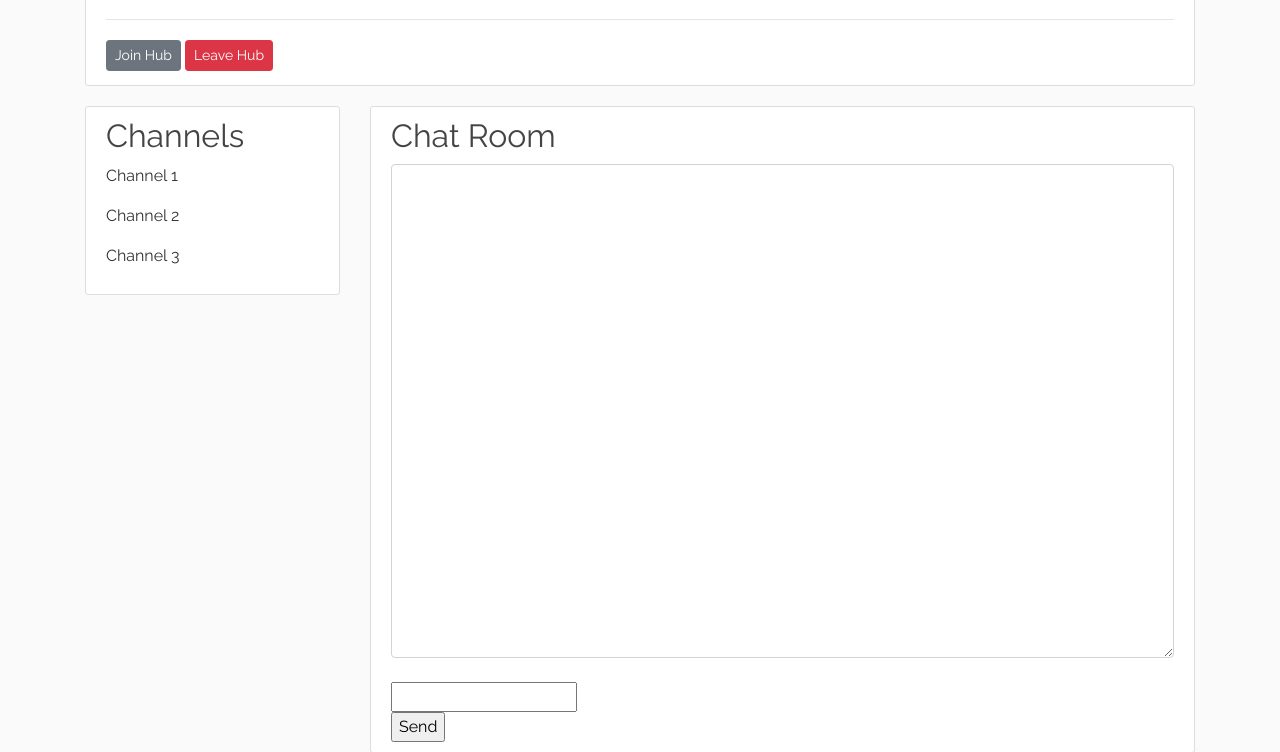
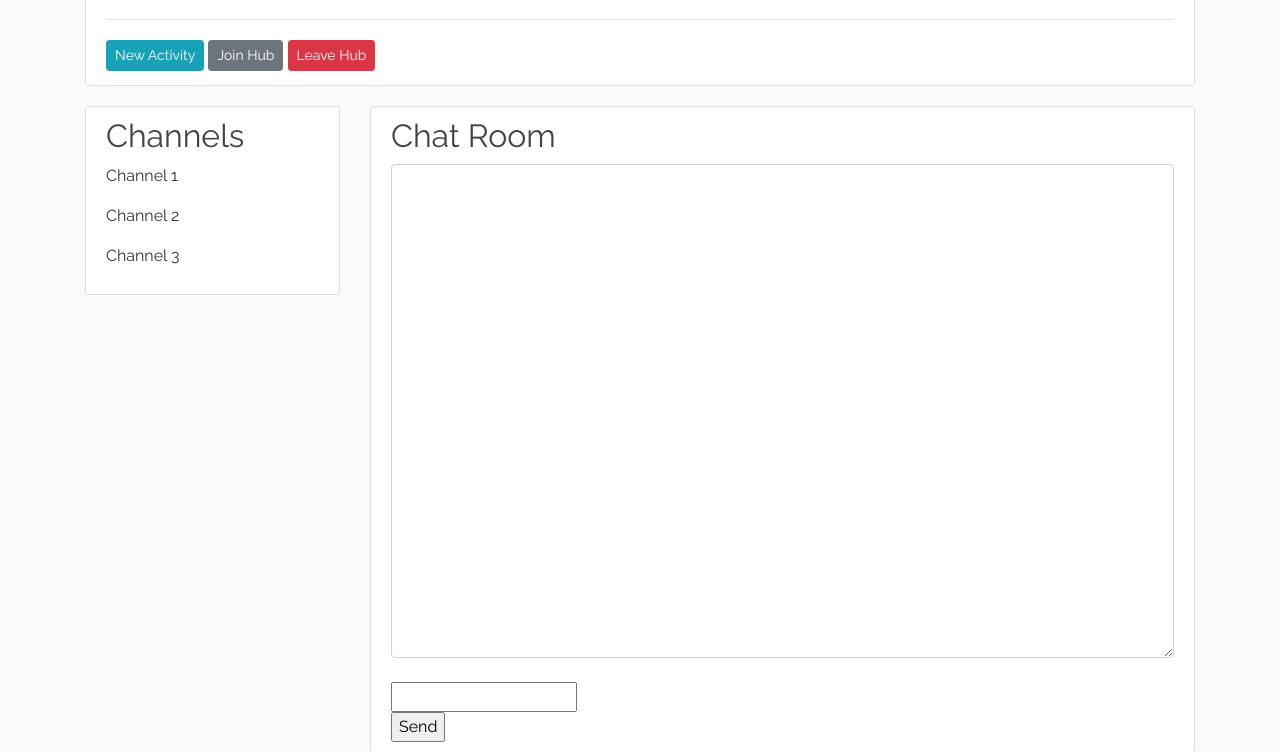
Before and after one commit to lloydtao/Hackathon-NASA-2020, a Django app: template src/bunchup/templates/bunchup/hub_detail.html in a window 1280 px wide. Shown: the part 158-910 px from the top of the page. Run offline with Django 3.2, Linux system fonts and the light colour scheme; the template is opened without the code that fills it, so the values that code supplies are empty; some libraries are stand-ins or nearby versions.

Commit message:
Add button to create activity

```diff
--- a/src/bunchup/templates/bunchup/hub_detail.html
+++ b/src/bunchup/templates/bunchup/hub_detail.html
@@ -11,6 +11,7 @@
 					<hr>
 					<p>{{ hub.description }}</p>
 					<div>
+						<a class="btn btn-info btn-sm mt-1 mb-1" href="{% url 'bunchup-activity-create' hub.id %}">New Activity</a>
 						<a class="btn btn-secondary btn-sm mt-1 mb-1" href="{% url 'bunchup-hub-join' hub.id %}">Join Hub</a>
 						<a class="btn btn-danger btn-sm mt-1 mb-1" href="{% url 'bunchup-hub-leave' hub.id %}">Leave Hub</a>
 					</div>
```
